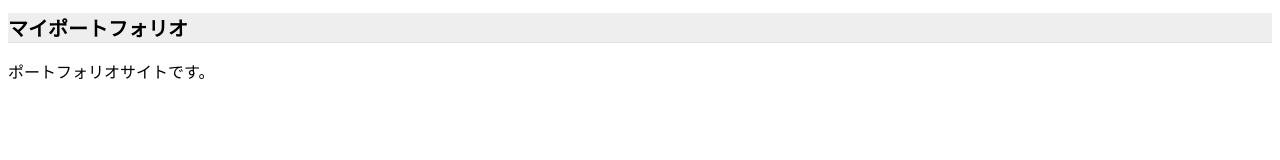
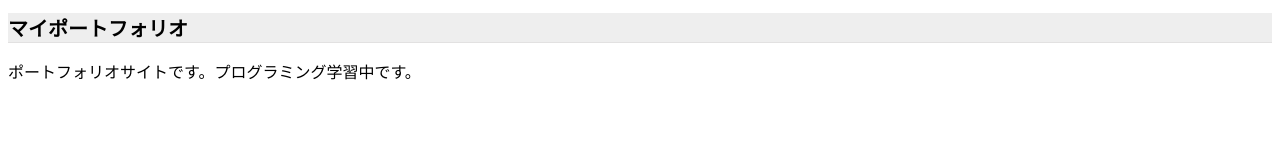
Before and after one commit to pockpock31/pockpock31.github.io, a plain HTML site: page index.html in a window 1280 px wide. Drawn offline with Linux system fonts and the light colour scheme.

Commit message:
Add files via upload

```diff
--- a/index.html
+++ b/index.html
@@ -11,6 +11,6 @@
 
 <body>
   <h1>マイポートフォリオ</h1>
-  <p>ポートフォリオサイトです。</p>
+  <p>ポートフォリオサイトです。プログラミング学習中です。</p>
 </body>
 </html>
```
